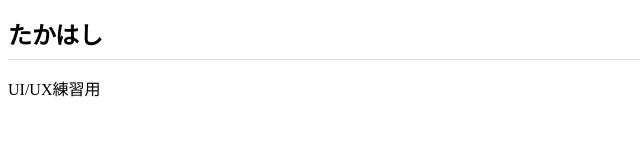
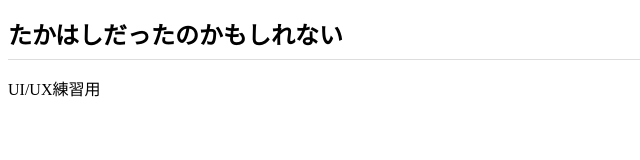
Before and after one commit to acro-takahashi/acro-takahashi.github.io, a plain HTML site: page index.html in a window 1280 px wide. Shown: the whole page, without its empty margins (0-640 px from the left). Drawn offline with Linux system fonts and the light colour scheme.

Commit message:
Update index.html

```diff
--- a/index.html
+++ b/index.html
@@ -6,7 +6,7 @@
         <link rel="stylesheet" href="css/styles.css">
     </head>
     <body>
-        <h1>たかはし</h1>
+        <h1>たかはしだったのかもしれない</h1>
         <p>
             UI/UX練習用
         </p>
```
